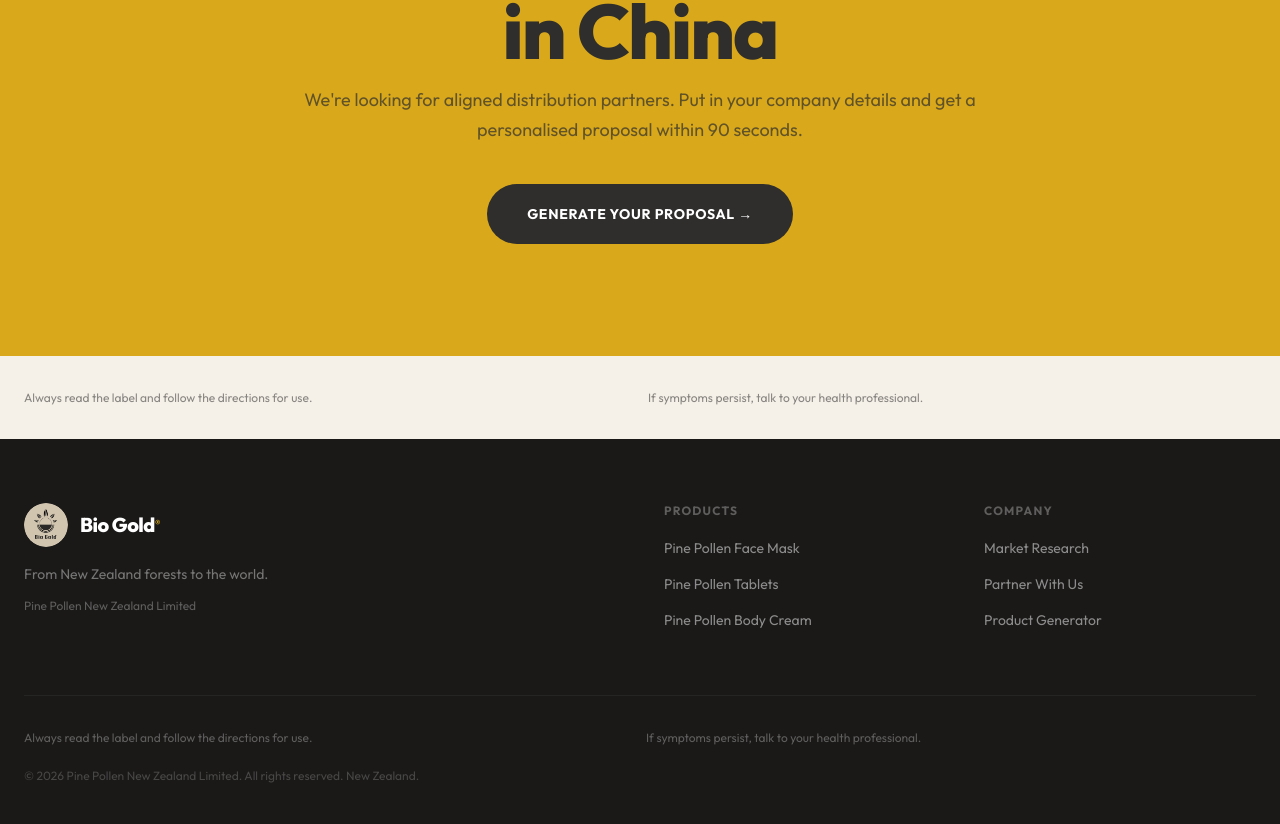
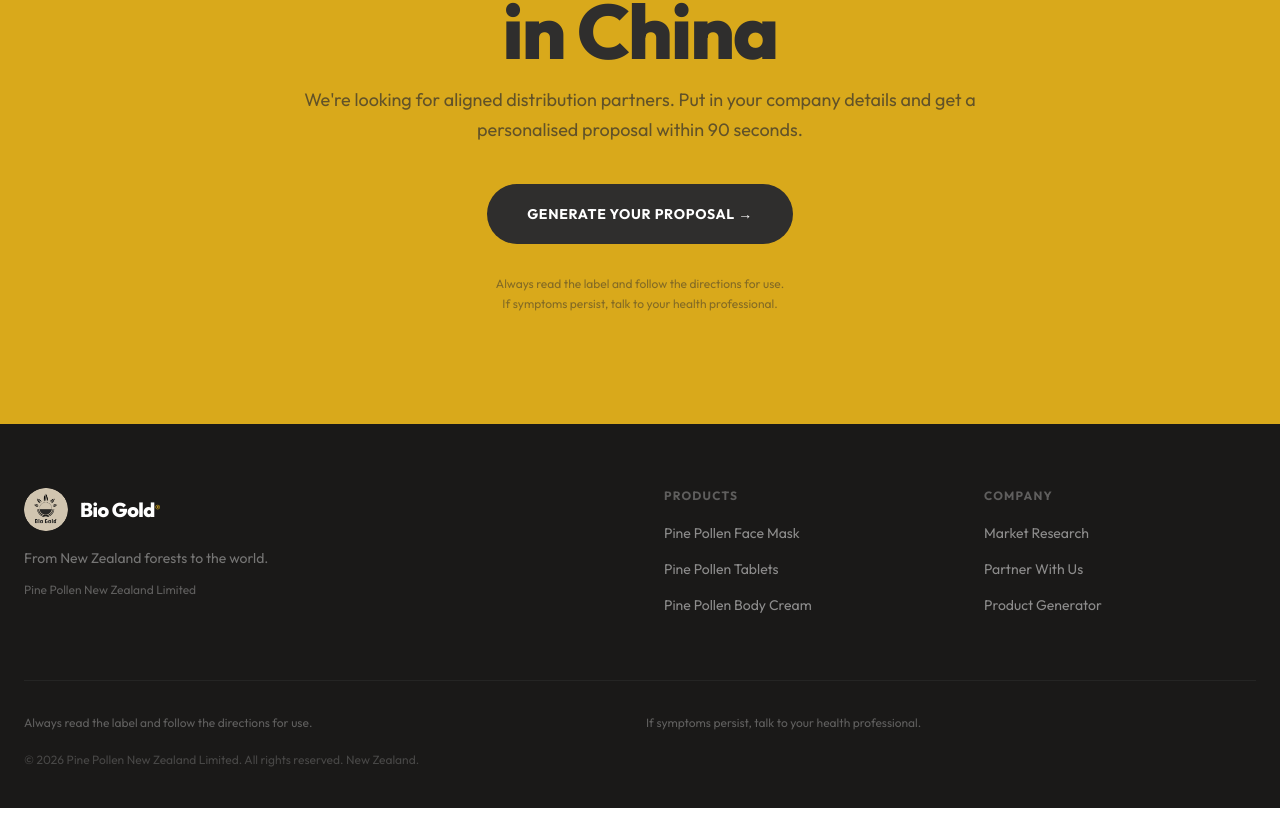
Before and after one commit to aryan1789/biogold-china, a Next.js app: page /en in a window 1280 px wide. Shown: the part 4904-5728 px from the top of the page. Built offline with nearby package versions, Linux system fonts and the light colour scheme.

Commit message:
Move compliance statements inside B2B CTA section on homepage

```diff
--- a/app/[locale]/page.tsx
+++ b/app/[locale]/page.tsx
@@ -192,16 +192,10 @@ export default async function HomePage({ params }: { params: Promise<{ locale: s
             <Link href={`/${locale}/b2b`} className="inline-block bg-[#2F2E2D] text-white font-bold text-sm uppercase tracking-wider px-10 py-5 rounded-full hover:bg-[#1A1918] transition-colors duration-200">
               {d.home.b2b_section.cta} →
             </Link>
-          </div>
-        </div>
-      </section>
-
-      {/* ── COMPLIANCE ── */}
-      <section className="bg-[#F5F0E8] py-8">
-        <div className="max-w-7xl mx-auto px-6">
-          <div className="grid md:grid-cols-2 gap-4">
-            <p className="text-xs text-[#5A5856]/70 leading-relaxed">{d.home.compliance.label1}</p>
-            <p className="text-xs text-[#5A5856]/70 leading-relaxed">{d.home.compliance.label2}</p>
+            <div className="mt-8 space-y-1">
+              <p className="text-xs text-[#2F2E2D]/50">{d.home.compliance.label1}</p>
+              <p className="text-xs text-[#2F2E2D]/50">{d.home.compliance.label2}</p>
+            </div>
           </div>
         </div>
       </section>
```
